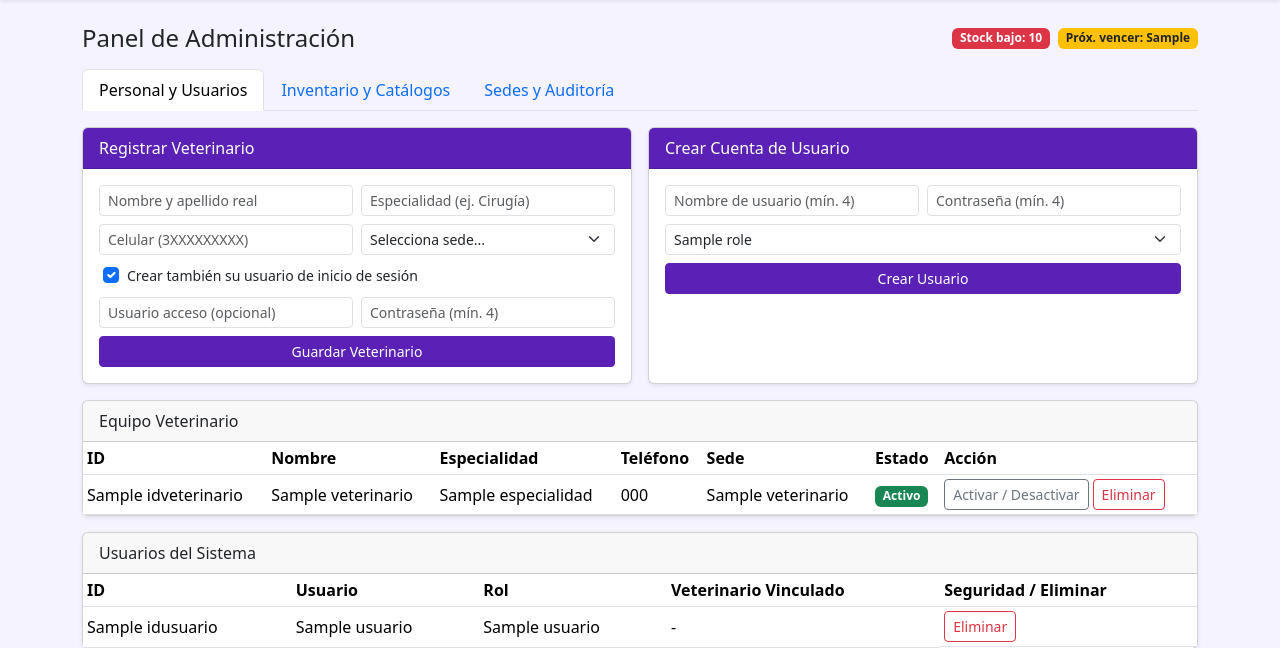
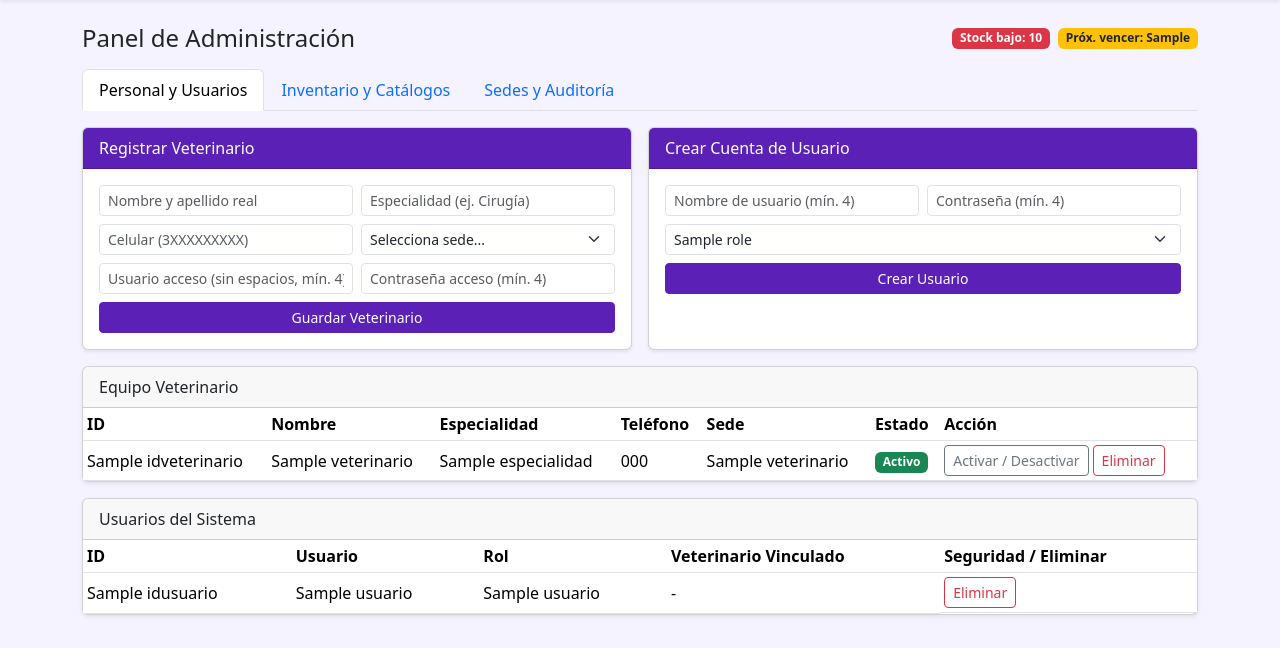
Before and after one commit to Camilohub/veterinaria_app, a Flask app: template templates/admin.html in a window 1280 px wide. Shown: the part 56-704 px from the top of the page. Run offline with Flask 3, Linux system fonts and the light colour scheme; the template is opened without the code that fills it: most values are stand-ins (such as "Sample title", 1, 10 or a date in 2020).

Commit message:
Elimina checkbox opcional y exige usuario y contraseña al crear veterinario

```diff
--- a/templates/admin.html
+++ b/templates/admin.html
@@ -35,13 +35,8 @@
                   <option value="">Selecciona sede...</option>
                   {% for s in sedes %}<option value="{{ s.idSede }}">{{ s.nombre_sede }}</option>{% endfor %}
                 </select>
-              </div>
-              <div class="col-12 form-check ms-2">
-                <input class="form-check-input" type="checkbox" name="crear_cuenta_usuario" value="1" id="chkCuentaVet" checked>
-                <label class="form-check-label small" for="chkCuentaVet">Crear también su usuario de inicio de sesión</label>
-              </div>
-              <div class="col-md-6"><input type="text" name="nombre_usuario" placeholder="Usuario acceso (opcional)" class="form-control form-control-sm"></div>
-              <div class="col-md-6"><input type="password" name="contraseña" placeholder="Contraseña (mín. 4)" class="form-control form-control-sm"></div>
+              </div><div class="col-md-6"><input type="text" name="nombre_usuario" class="form-control form-control-sm" placeholder="Usuario acceso (sin espacios, mín. 4)" minlength="4" maxlength="35" pattern="[A-Za-z0-9._-]{4,35}" title="4 a 35 caracteres: letras, números, punto o guion, sin espacios" oninput="this.value=this.value.replace(/\s+/g,'')" required></div>
+              <div class="col-md-6"><input type="password" name="contraseña" class="form-control form-control-sm" placeholder="Contraseña acceso (mín. 4)" minlength="4" required></div>
               <div class="col-12"><button type="submit" class="btn btn-vet btn-sm w-100">Guardar Veterinario</button></div>
             </form>
           </div>
```
